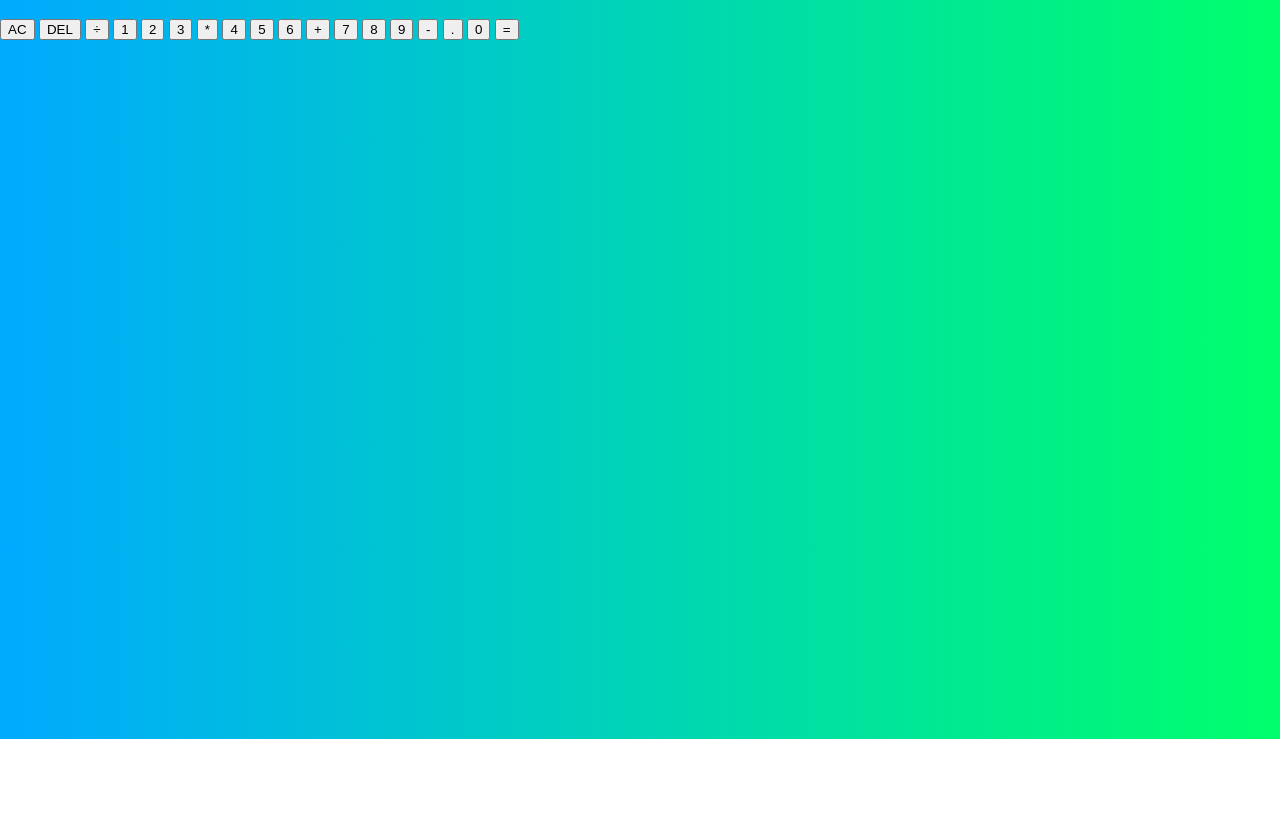
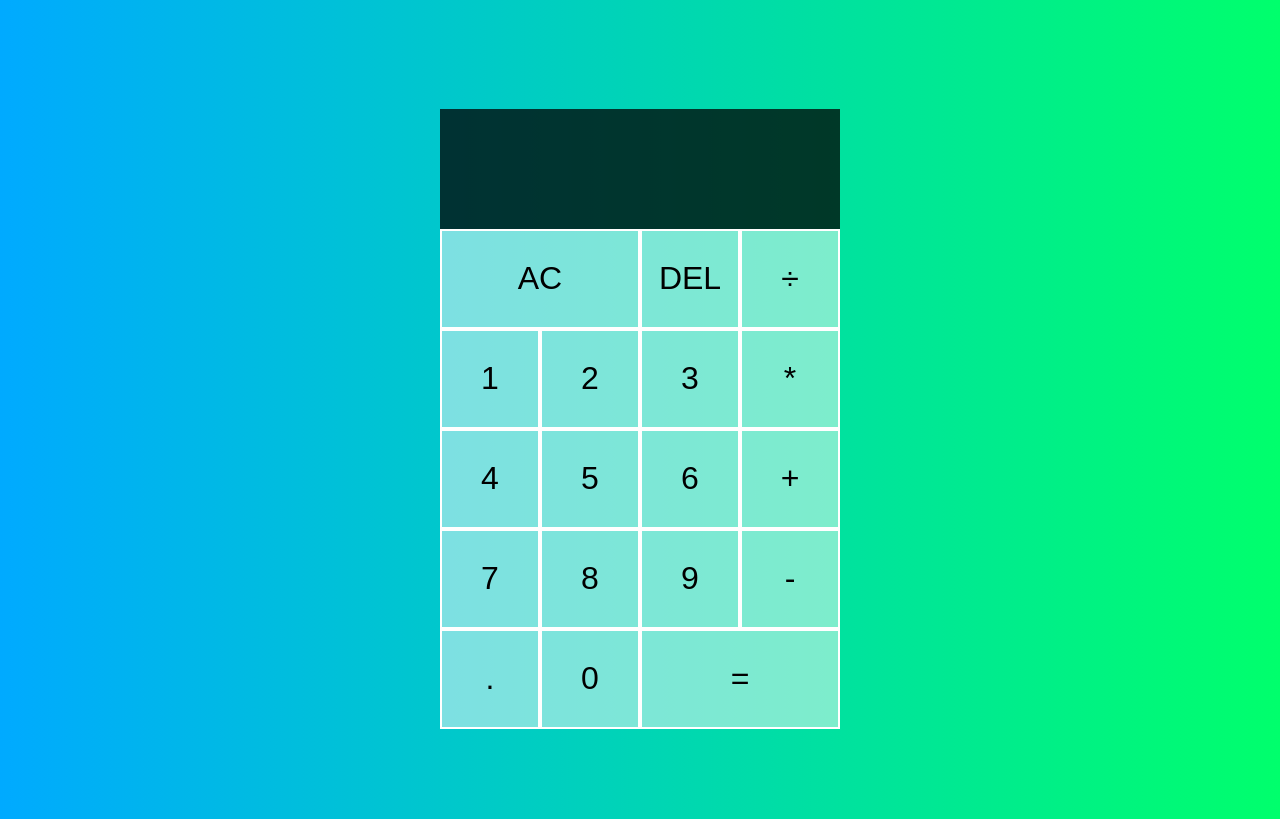
Before and after one commit to sisko81/odin-calculator, a plain HTML site: page index.html in a window 1280 px wide. Shown: the part 61-880 px from the top of the page. Before the commit the page ends 800 px from the top, so only its background shows below. Drawn offline with Linux system fonts and the light colour scheme.

Commit message:
GUI complete

```diff
--- a/styles.css
+++ b/styles.css
@@ -9,3 +9,50 @@ body {
     margin: 0;
     background: linear-gradient(to right, #00aaff, #00ff6c);
 }
+
+.calculator-grid {
+    display: grid;
+    justify-content: center;
+    align-content: center;
+    min-height: 100vh;
+    grid-template-columns: repeat(4, 100px);
+    grid-template-rows: minmax(120px, auto) repeat(5, 100px);
+}
+
+.calculator-grid > button {
+    cursor: pointer;
+    font-size: 2rem;
+    border: 2px solid white;
+    outline: none;
+    background-color: rgba(250,250,250, .50);
+}
+
+.calculator-grid > button:hover {
+    background-color: rgba(250,250,250, .7);
+}
+
+.span-two {
+    grid-column: span 2;
+}
+
+.output {
+    grid-column: 1 / -1;
+    background-color: rgba(0, 0, 0, .75);
+    display: flex;
+    align-items: flex-end;
+    justify-content: space-around;
+    flex-direction: column;
+    padding: 10px;
+    word-wrap: break-word;
+    word-break: break-all;
+}
+
+.output .previous-operand {
+    color: rgba(255, 255, 255, .75);
+    font-size: 1.5rem;
+}
+
+.output .current-operand {
+    color: white;
+    font-size: 2.5rem;
+}
```
